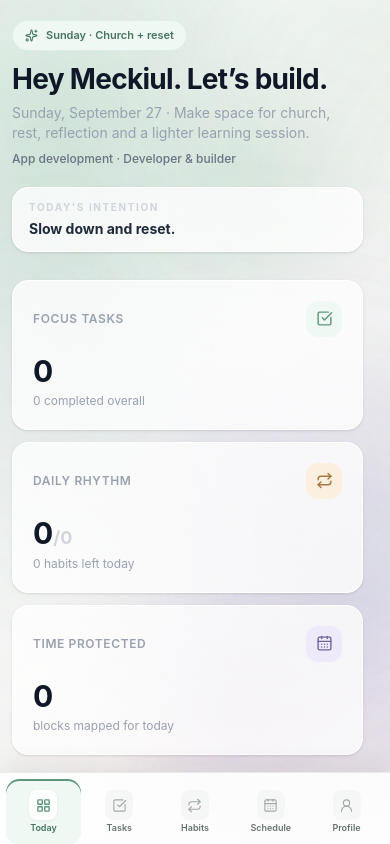
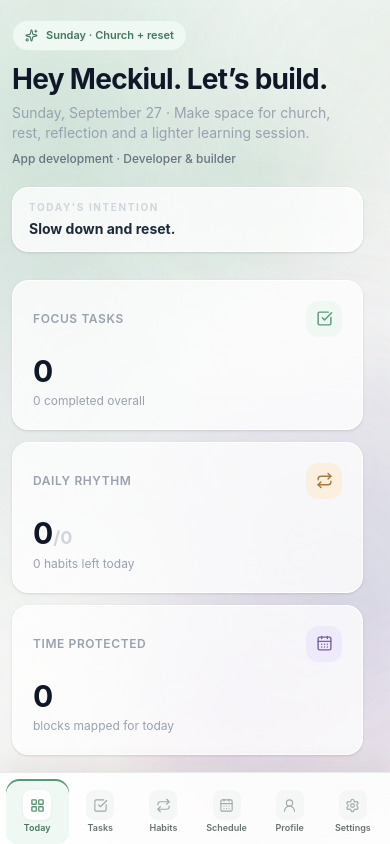
Before and after one commit to Meckiul-Chisim/MyPlanner, a React (Vite) app: page / in a window 390 px wide. Built offline with nearby package versions, Linux system fonts and the light colour scheme.

Commit message:
fix mobile navigation for six items

```diff
--- a/src/index.css
+++ b/src/index.css
@@ -1024,7 +1024,7 @@
     height: 100%;
     width: 100%;
     display: grid !important;
-    grid-template-columns: repeat(5, minmax(0, 1fr));
+    grid-template-columns: repeat(6, minmax(0, 1fr));
     gap: 0 !important;
     padding: .35rem .35rem calc(.35rem + env(safe-area-inset-bottom)) !important;
     overflow: visible;
```
